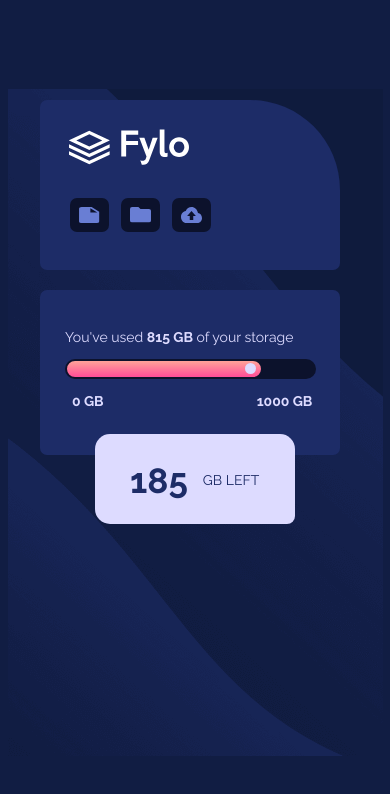
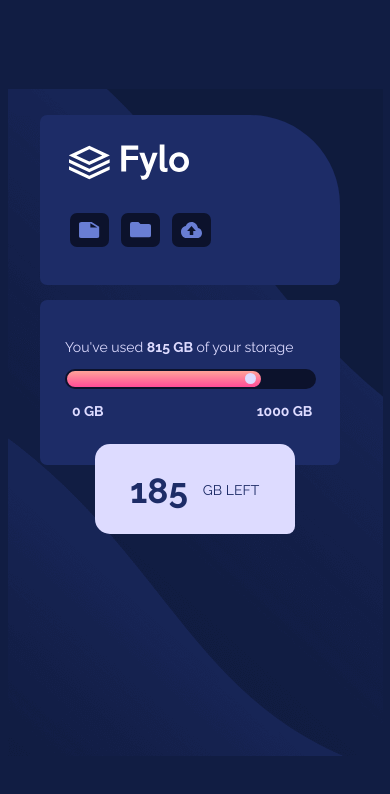
Before and after one commit to giovanniclopes/fylo-datastorage, a plain HTML site: page index.html in a window 390 px wide. Drawn offline with Linux system fonts and the light colour scheme.

Commit message:
Update style.css

```diff
--- a/style.css
+++ b/style.css
@@ -48,7 +48,7 @@ section {
 .fylo {
     float: left;
     position: relative;
-    top: 100px;
+    top: 200px;
     left: 150px;
     width: 270px;
     height: 200px;
@@ -59,6 +59,7 @@ section {
 @media only screen and (max-width: 600px) {
     .fylo {
         float: none;
+        top: 115px;
         left: 40px;
         width: 300px;
         height: 170px;
@@ -97,7 +98,7 @@ section {
     float: right;
     position: relative;
     left: 200px;
-    top: 120px;
+    top: 255px;
     width: 400px;
     height: 75px;
     padding: 35px;
@@ -108,6 +109,7 @@ section {
 
 @media only screen and (max-width: 600px) {
     .storage {
+        top: 130px;
         width: 250px;
         height: 115px;
         padding: 50px;
```
